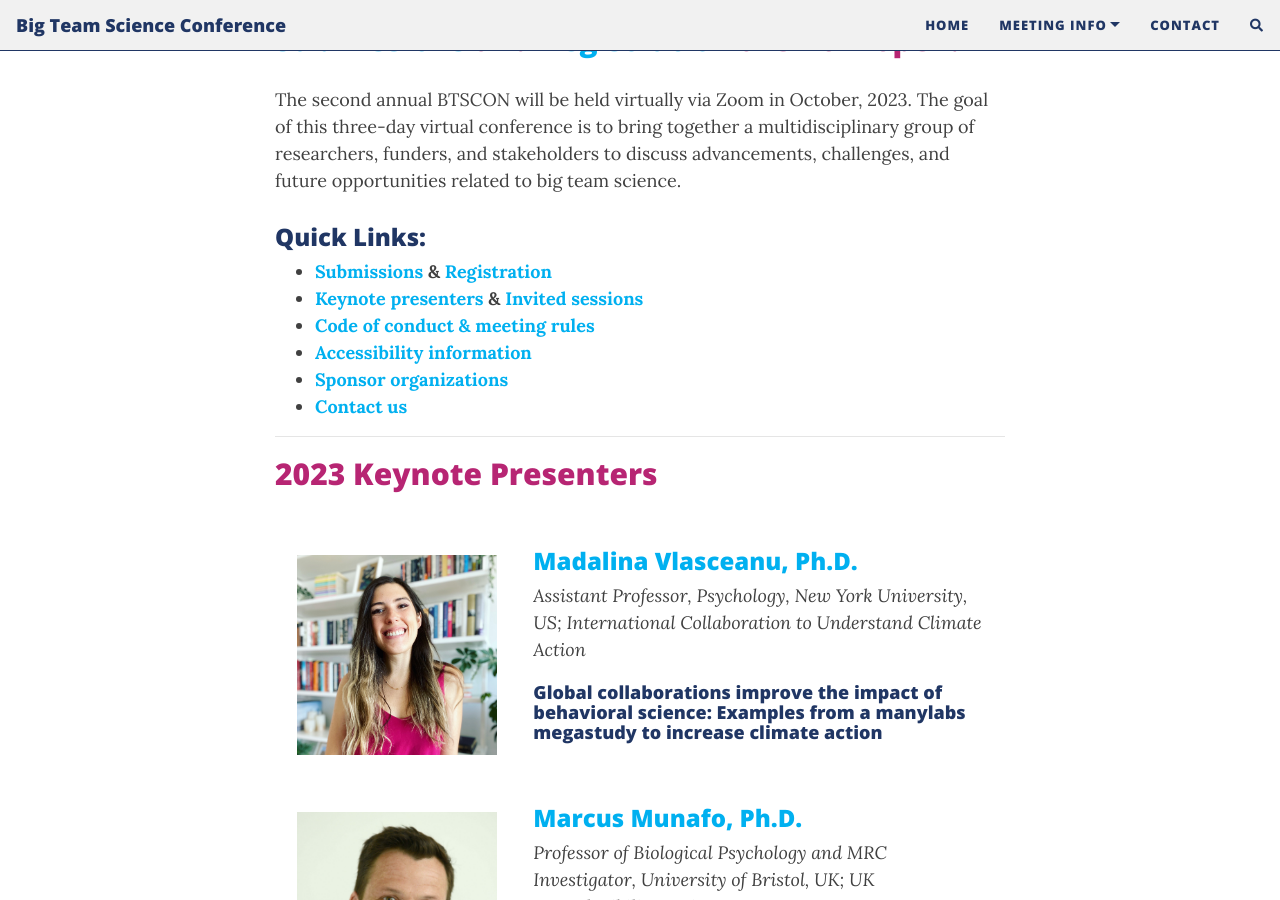
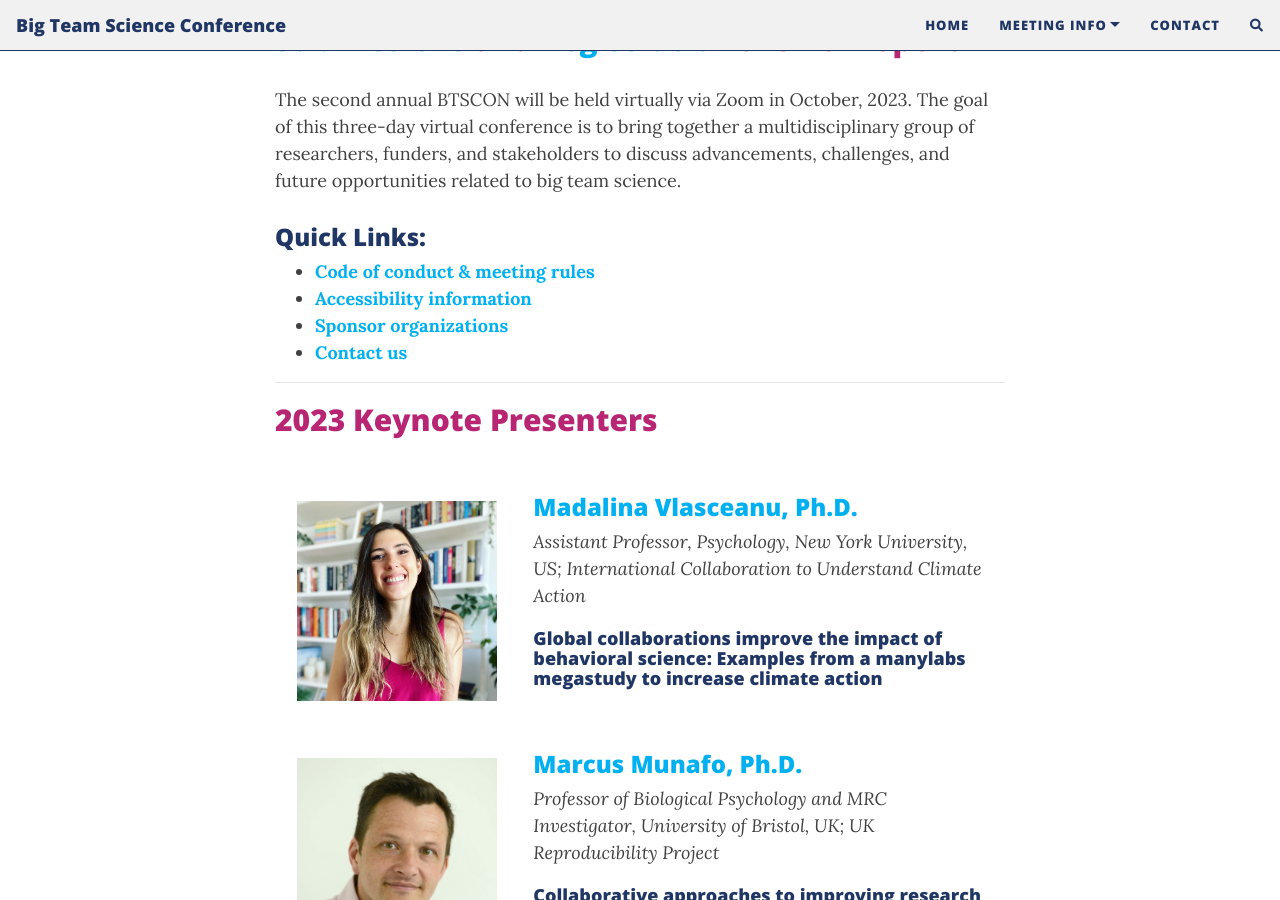
Before and after one commit to bigteamscienceconference/bigteamscienceconference.github.io, a Jekyll site: the page built from index.md, in a window 1280 px wide and 900 px high, scrolled down 644 px. Built offline with Jekyll 4.4.1, drawn with Linux system fonts in a browser that asks for light colours; nearby versions of some CDN libraries; comment, search, counter and statistics services are not loaded.

Commit message:
Update index.md

```diff
--- a/index.md
+++ b/index.md
@@ -13,8 +13,6 @@ layout: page
 The second annual BTSCON will be held virtually via Zoom in October, 2023. The goal of this three-day virtual conference is to bring together a multidisciplinary group of researchers, funders, and stakeholders to discuss advancements, challenges, and future opportunities related to big team science.
 
 ### Quick Links:
-* <b><a href="{{site.baseurl}}/submissions/">Submissions</a> & <a href="{{site.baseurl}}/registration/">Registration</a></b>
-* <b><a href="#keynotes">Keynote presenters</a> & <a href="#invited">Invited sessions</a></b>
 * <b><a href="{{site.baseurl}}/codeofconduct/">Code of conduct & meeting rules</a></b>
 * <b><a href="{{site.baseurl}}/access/">Accessibility information</a></b>
 * <b><a href="#sponsors">Sponsor organizations</a></b>
```
